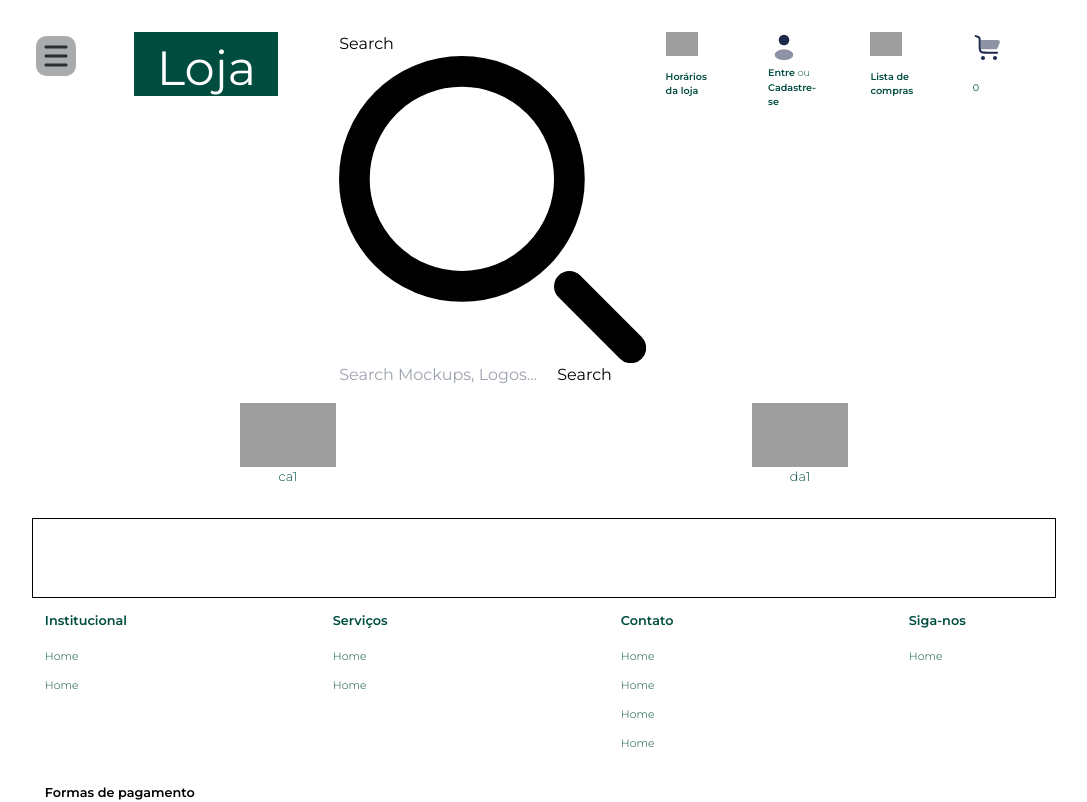
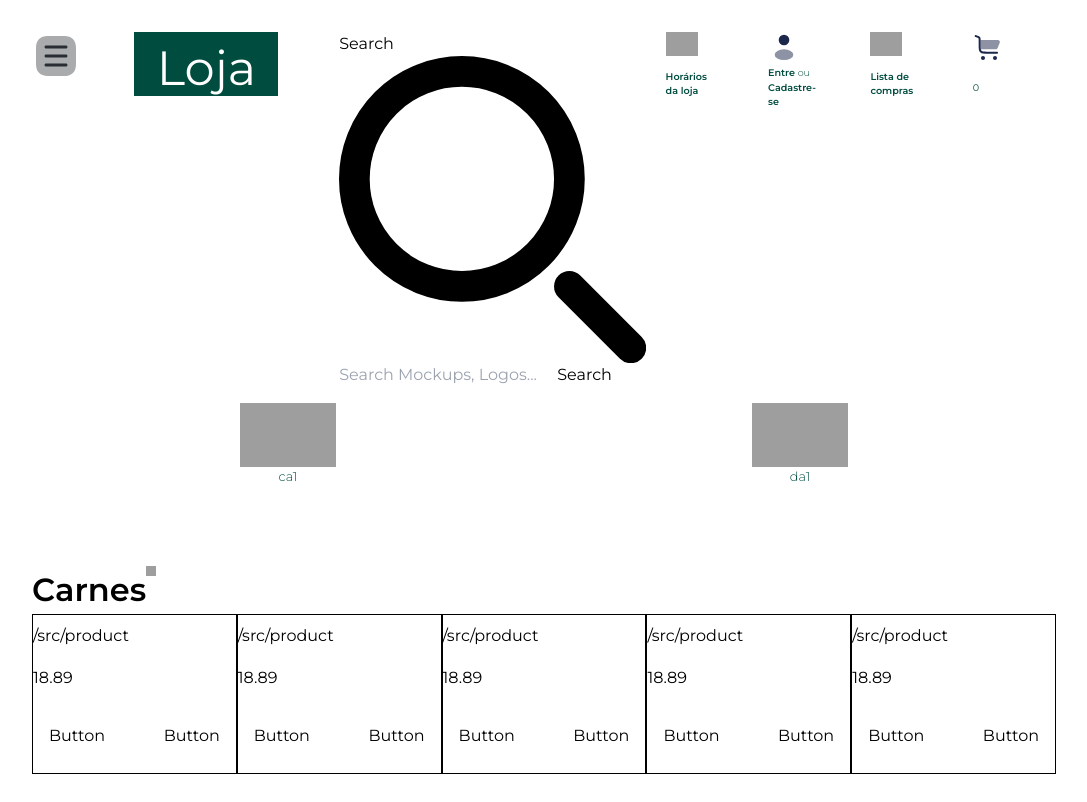
Before and after one commit to waltereidi/loja-frontend, a Vue app: page / in a window 1280 px wide. Shown: the top 802 px of the page, without its empty margins (96-1183 px from the left). Built offline with nearby package versions, Linux system fonts and the light colour scheme; grey boxes are pictures that could not be loaded.

Commit message:
Definido prototipo de produtos em destaque.

```diff
--- a/src/App.vue
+++ b/src/App.vue
@@ -3,13 +3,16 @@
 import AppFooter from "@/components/App/AppFooter/AppFooter.vue";
 import AppHeader from "./components/App/AppHeader/AppHeader.vue";
 import AppFooterBottom from "@/components/App/AppFooter/AppFooterBottom.vue";
+import AppBody from "@/components/App/AppBody/AppBody.vue";
+
 //faze de testes
-import AppBody from "@/components/App/AppBody/AppBody.vue";
+
 
   export default {
     data(){
       return {
         categoryHeaderDataSource : require("/tests/json/categoryHeader.json") ,
+        productCategory : require("/tests/json/productCategory.json"),
       }
     },
     methods : {
--- a/src/components/App/AppBody/AppBody.vue
+++ b/src/components/App/AppBody/AppBody.vue
@@ -1,18 +1,24 @@
 <script lang="ts">
+import { categoryStore } from "@/store/categoryStore";
 import ProductCategory from "./ProductCategory/ProductCategory.vue";
 
 export default {
     components:{
         ProductCategory,
+    },
+    data(){
+        return {
+            categoryStore : categoryStore() ,
+        }
     }
 }
 </script>
 
 <template>
     <div class="app-body">
-
-            <ProductCategory></ProductCategory>
-
+            <div class="productCategory" v-for="(productCategory , index ) in categoryStore.getProductCategoryDataSource" :key="index">
+                <ProductCategory :datasource="productCategory"></ProductCategory>
+            </div>
     </div>
 
 </template>
--- a/src/components/App/AppBody/ProductCategory/ProductCategory.vue
+++ b/src/components/App/AppBody/ProductCategory/ProductCategory.vue
@@ -2,16 +2,24 @@
     import ProductComponent from './ProductComponent/ProductComponent.vue';
 
     export default {
+        props:{
+            datasource : {
+                required: true ,
+                type: Object ,
+            }
+        },
         components:{
             ProductComponent,
         }
     }
 </script>
 <template>
-    <div class="product-container">
-        <div class="title"></div>
-        <ProductComponent></ProductComponent>
+    <div class="category-container">
+        <div class="title">{{ datasource.name }} <img :src="datasource.icon"/></div>
 
+        <div class="products" >
+            <ProductComponent :datasource="product" v-for="(product ,index ) in datasource.products" :key="index"></ProductComponent>
+        </div>
     </div>
 
 
--- a/src/components/App/AppBody/ProductCategory/ProductComponent/ProductComponent.vue
+++ b/src/components/App/AppBody/ProductCategory/ProductComponent/ProductComponent.vue
@@ -1,6 +1,11 @@
 <script lang='ts'>
     export default {
-
+        props:{
+            datasource:{
+                required: true ,
+                type:Object ,
+            }
+        }
 
     }
 
@@ -8,8 +13,20 @@
 
 <template>
     <div class="product">
-
-
+            <div class="product--image">
+                {{ datasource.productImage }}
+            </div>
+            <div class="product--price">
+                {{ datasource.price }}
+            </div>
+            <div class="product--actions">
+                <button class="bg-blue-500 hover:bg-blue-700 text-white font-bold py-2 px-4 rounded">
+                    Button
+                </button>
+                <button class="bg-blue-500 hover:bg-blue-700 text-white font-bold py-2 px-4 rounded">
+                    Button
+                </button>
+            </div>
     </div>
 
 </template>
--- a/src/components/App/AppBody/ProductCategory/ProductComponent/style.scss
+++ b/src/components/App/AppBody/ProductCategory/ProductComponent/style.scss
@@ -1,7 +1,19 @@
 .product{
-    flex: 1 1 10em;
+    flex: 1 1 1em;
     display:flex ;
     flex-flow:column;
-    height: 5em;
+    height: 10em;
     border:1px solid black;
+    justify-content: space-around;
+    &--image{
+
+    }
+    &--price{
+
+    }
+    &--actions{
+        display:flex ;
+        justify-content: space-between;
+        padding:1em;
+    }
 }
--- a/src/components/App/AppBody/ProductCategory/style.scss
+++ b/src/components/App/AppBody/ProductCategory/style.scss
@@ -1,7 +1,15 @@
 .title{
-
+    font-weight: 700;
+    font-size:2rem;
+    display:flex;
+    flex-flow: row wrap;
+    justify-content: flex-start;
+    img{
+        height: 10px;
+        width: 10px;
+    }
 }
-.product-container{
+.products{
     flex: 1 1 auto;
     display:flex;
     flex-flow:row wrap ;
--- a/src/components/App/AppBody/style.scss
+++ b/src/components/App/AppBody/style.scss
@@ -7,3 +7,6 @@
 
 
 }
+.productCategory{
+    margin: 3em 0 3em 0 ;
+}
--- a/src/store/categoryStore.ts
+++ b/src/store/categoryStore.ts
@@ -14,6 +14,10 @@ export const categoryStore = defineStore('category' , {
         getCategoryBar(state)
         {
             return state.categoryArray;
+        },
+        getProductCategoryDataSource()
+        {
+            return require('../../tests/json/productCategory.json');
         }
     },
     actions:{
--- /dev/null
+++ b/tests/json/productCategory.json
@@ -0,0 +1,91 @@
+[{
+    "id" : 1 ,
+    "name" : "Carnes" ,
+    "icon" :"/img/icons/Product/carnes2.svg",
+    "products" : [{
+        "name": "Carne1" ,
+        "price": 18.89 ,
+        "discount" : 10.3 ,
+        "discountPrice" : 16.43 ,
+        "id":1 ,
+        "productImage" : "/src/product"
+    },
+    {
+        "name": "Carne2" ,
+        "price": 18.89 ,
+        "discount" : 10.3 ,
+        "discountPrice" : 16.43 ,
+        "id":2 ,
+        "productImage" : "/src/product"
+    },
+    {
+        "name": "Carne3" ,
+        "price": 18.89 ,
+        "discount" : 10.3 ,
+        "discountPrice" : 16.43 ,
+        "id":3 ,
+        "productImage" : "/src/product"
+    },
+    {
+        "name": "Carne4" ,
+        "price": 18.89 ,
+        "discount" : 10.3 ,
+        "discountPrice" : 16.43 ,
+        "id":4 ,
+        "productImage" : "/src/product"
+    },
+    {
+        "name": "Carne5" ,
+        "price": 18.89 ,
+        "discount" : 10.3 ,
+        "discountPrice" : 16.43 ,
+        "id":5 ,
+        "productImage" : "/src/product"
+    }]
+},
+{
+    "id" : 2 ,
+    "name" : "Carnes2" ,
+    "icon" :"/img/icons/Product/carnes2.svg",
+    "products" : [{
+        "name": "Carne1" ,
+        "price": 18.89 ,
+        "discount" : 10.3 ,
+        "discountPrice" : 16.43 ,
+        "id":1 ,
+        "productImage" : "/src/product"
+    },
+    {
+        "name": "Carne2" ,
+        "price": 18.89 ,
+        "discount" : 10.3 ,
+        "discountPrice" : 16.43 ,
+        "id":2 ,
+        "productImage" : "/src/product"
+    },
+    {
+        "name": "Carne3" ,
+        "price": 18.89 ,
+        "discount" : 10.3 ,
+        "discountPrice" : 16.43 ,
+        "id":3 ,
+        "productImage" : "/src/product"
+    },
+    {
+        "name": "Carne4" ,
+        "price": 18.89 ,
+        "discount" : 10.3 ,
+        "discountPrice" : 16.43 ,
+        "id":4 ,
+        "productImage" : "/src/product"
+    },
+    {
+        "name": "Carne5" ,
+        "price": 18.89 ,
+        "discount" : 10.3 ,
+        "discountPrice" : 16.43 ,
+        "id":5 ,
+        "productImage" : "/src/product"
+    }]
+}
+]
```
